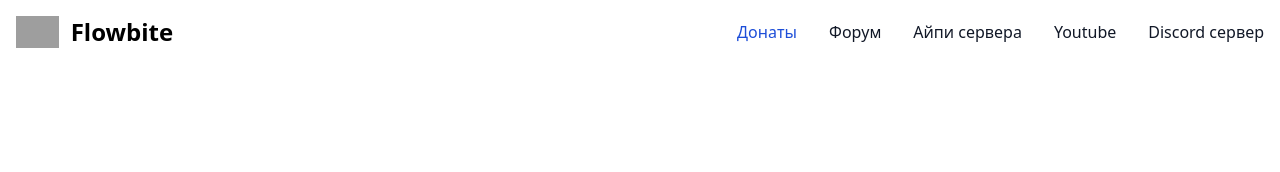
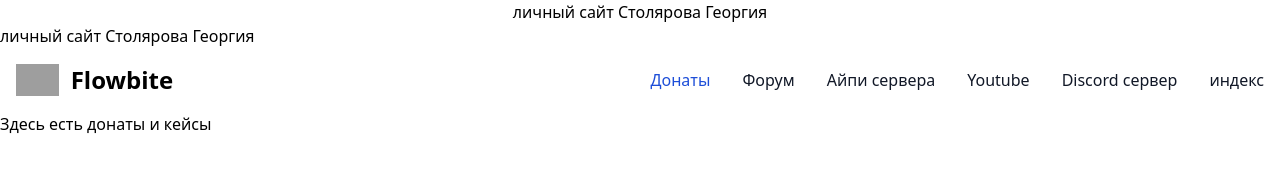
Before and after one commit to astrodaa28/BETA-, a plain HTML site: page game.HTML in a window 1280 px wide. Drawn offline with nearby package versions, Linux system fonts and the light colour scheme; grey boxes are pictures that could not be loaded.

Commit message:
Add files via upload

```diff
--- a/game.HTML
+++ b/game.HTML
@@ -5,9 +5,11 @@
     <meta name="viewport" content="width=device-width, initial-scale=1.0">
     <title>Document</title>
     <script src="https://cdn.tailwindcss.com"></script>
+    <h1 align="center">личный сайт Столярова Георгия</h1>
 </head>
 <body>
 
+ <h1> личный сайт Столярова Георгия</h1>
 
     <nav class="bg-white border-gray-200 dark:bg-gray-900">
         <div class="max-w-screen-xl flex flex-wrap items-center justify-between mx-auto p-4">
@@ -38,9 +40,13 @@
               <li>
                 <a href="Discord server.Html" class="block py-2 px-3 text-gray-900 rounded-sm hover:bg-gray-100 md:hover:bg-transparent md:border-0 md:hover:text-blue-700 md:p-0 dark:text-white md:dark:hover:text-blue-500 dark:hover:bg-gray-700 dark:hover:text-white md:dark:hover:bg-transparent">Discord сервер</a>
               </li>
+              <li>
+                <a href="index.html" class="block py-2 px-3 text-gray-900 rounded-sm hover:bg-gray-100 md:hover:bg-transparent md:border-0 md:hover:text-blue-700 md:p-0 dark:text-white md:dark:hover:text-blue-500 dark:hover:bg-gray-700 dark:hover:text-white md:dark:hover:bg-transparent">индекс</a>
+              </li>
             </ul>
         </div>
         </div>
       </nav>
+  <h1>Здесь есть донаты и кейсы</h1>
 </body>
 </html>
```
Also changed, not shown: Discord server.Html (+4 -0 lines), Donate.Html (+4 -0 lines), Forum.Html (+4 -0 lines), Server-IPs.Html (+5 -0 lines), Yotube.Html (+5 -1 lines), index.html (+1 -0 lines).
